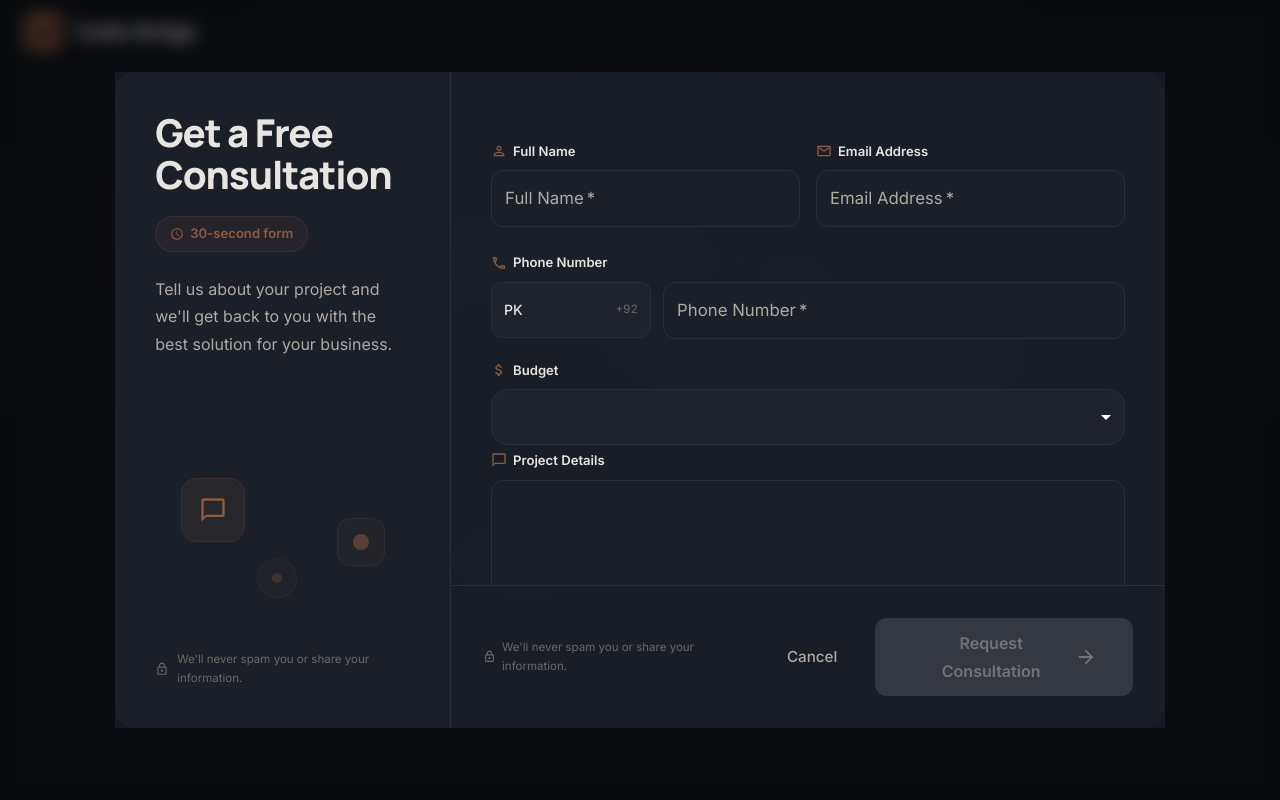
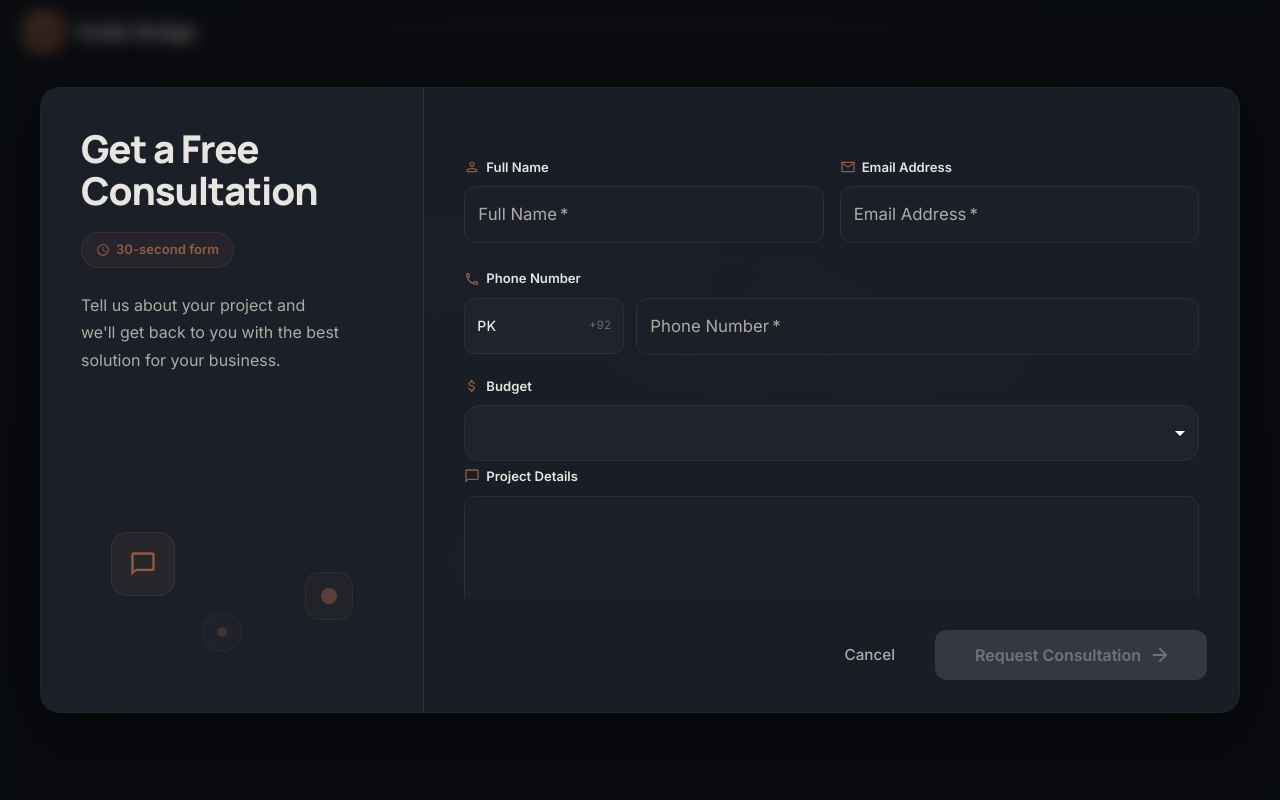
Before and after one commit to anumeer99/code-amigo, a React (Vite) app: page / in a window 1280 px wide. Both pictures are taken after a click on the button "Get a Quote". Shown: the top 800 px of the page. Built offline with nearby package versions, Linux system fonts and the light colour scheme.

Commit message:
refine: ContactModal - match AI Solutions styling, remove privacy msg and divider

```diff
--- a/src/shared/components/ContactModal.jsx
+++ b/src/shared/components/ContactModal.jsx
@@ -17,7 +17,7 @@ import EmailOutlinedIcon from '@mui/icons-material/EmailOutlined';
 import PhoneOutlinedIcon from '@mui/icons-material/PhoneOutlined';
 import AttachMoneyIcon from '@mui/icons-material/AttachMoney';
 import ChatBubbleOutlineIcon from '@mui/icons-material/ChatBubbleOutline';
-import LockOutlinedIcon from '@mui/icons-material/LockOutlined';
+
 import { countries } from '../data/countries';
 import BaseModal from './BaseModal';
 import useForm from '../hooks/useForm';
@@ -173,14 +173,7 @@ export default function ContactModal({ open, onClose }) {
       </Box>
 
       <Box>
-        <ChatIllustration sx={{ mb: 4, height: { xs: 120, md: 160 } }} />
-
-        <Box sx={{ display: 'flex', alignItems: 'center', gap: 1 }}>
-          <LockOutlinedIcon sx={{ fontSize: 14, color: theme.custom.colors.textMuted }} />
-          <Typography variant="caption" sx={{ color: theme.custom.colors.textMuted, fontSize: theme.custom.fontSize.tiny }}>
-            We'll never spam you or share your information.
-          </Typography>
-        </Box>
+        <ChatIllustration sx={{ height: { xs: 120, md: 160 } }} />
       </Box>
     </Box>
   );
@@ -336,24 +329,9 @@ export default function ContactModal({ open, onClose }) {
         </Box>
 
         <Box sx={{
-          borderTop: `1px solid ${border.light}`,
           p: { xs: 3, md: 4 },
-          display: 'flex', flexDirection: { xs: 'column', md: 'row' },
-          alignItems: 'center', justifyContent: 'space-between', gap: 2,
+          display: 'flex', justifyContent: 'flex-end', alignItems: 'center', gap: 2,
           flexShrink: 0,
-        }}>
-          <Box sx={{ display: 'flex', alignItems: 'center', gap: 0.75, order: { xs: 3, md: 1 } }}>
-            <LockOutlinedIcon sx={{ fontSize: 13, color: theme.custom.colors.textMuted }} />
-            <Typography variant="caption" sx={{ color: theme.custom.colors.textMuted, fontSize: theme.custom.fontSize.tiny }}>
-              We'll never spam you or share your information.
-            </Typography>
-          </Box>
-
-          <Box sx={{
-            display: 'flex', gap: 2, alignItems: 'center',
-            order: { xs: 1, md: 2 },
-            width: { xs: '100%', md: 'auto' },
-            justifyContent: { xs: 'stretch', md: 'flex-end' },
         }}>
           <Button
             variant="text"
@@ -383,7 +361,6 @@ export default function ContactModal({ open, onClose }) {
           >
             Request Consultation
           </PrimaryButton>
-          </Box>
         </Box>
       </Box>
     </Box>
@@ -428,15 +405,12 @@ export default function ContactModal({ open, onClose }) {
   }
 
   return (
-    <BaseModal open={open} onClose={handleClose} maxWidth={false} fullWidth={false} disableEnforceFocus>
+    <BaseModal open={open} onClose={handleClose} maxWidth="lg" fullWidth disableEnforceFocus>
       <Box sx={{
         display: 'flex',
         flexDirection: { xs: 'column', md: 'row' },
-        width: { xs: '100vw', md: '82vw' },
-        maxWidth: { xs: 'none', md: 1300 },
-        height: { xs: '100vh', md: '82vh' },
-        maxHeight: { xs: 'none', md: '82vh' },
-        borderRadius: { xs: 0, md: radius.xxl },
+        height: { xs: '100vh', md: '78vh' },
+        maxHeight: { xs: 'none', md: '78vh' },
         overflow: 'hidden',
       }}>
         {!isMobile && (
```
Lines whose indentation alone changed are shown as unchanged.
